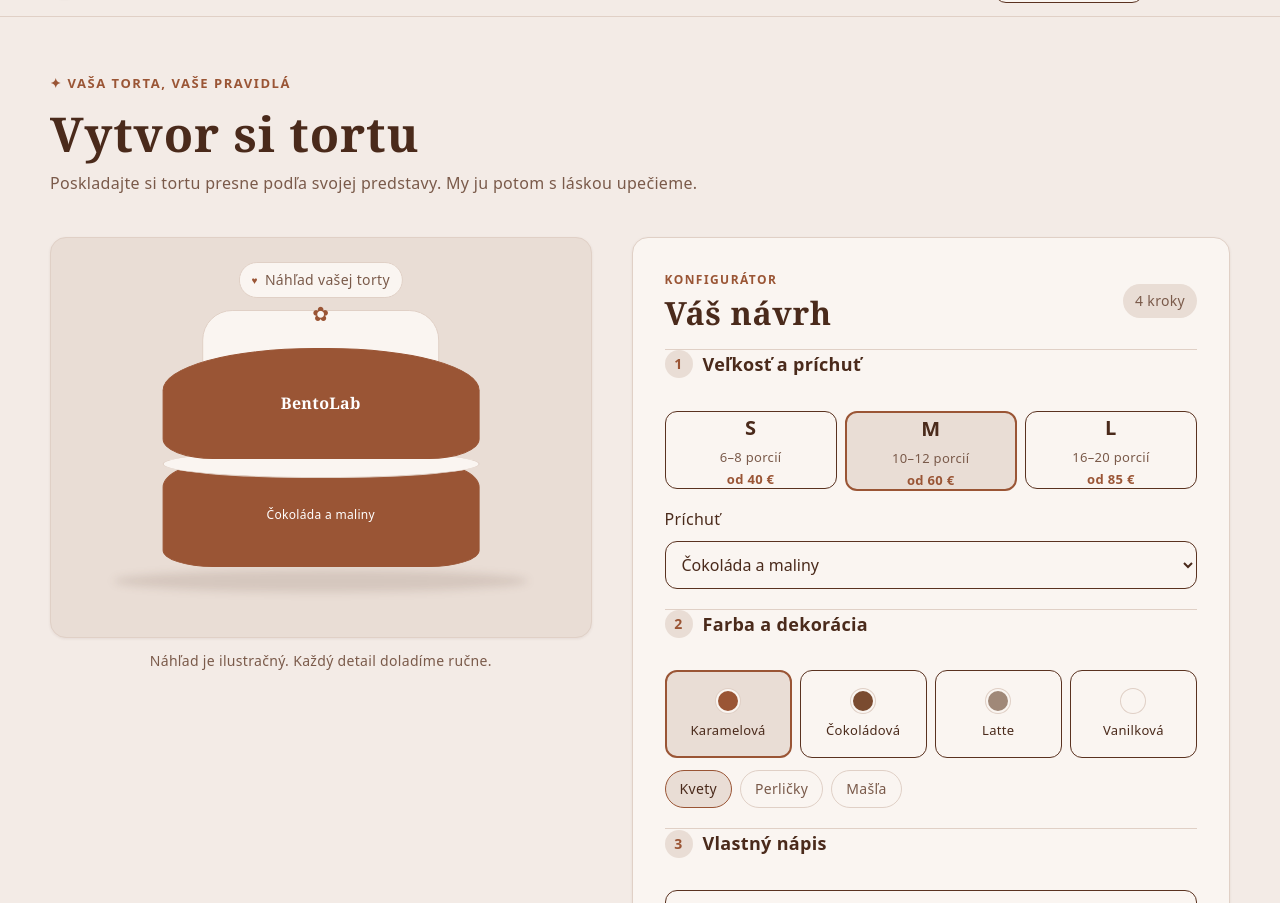
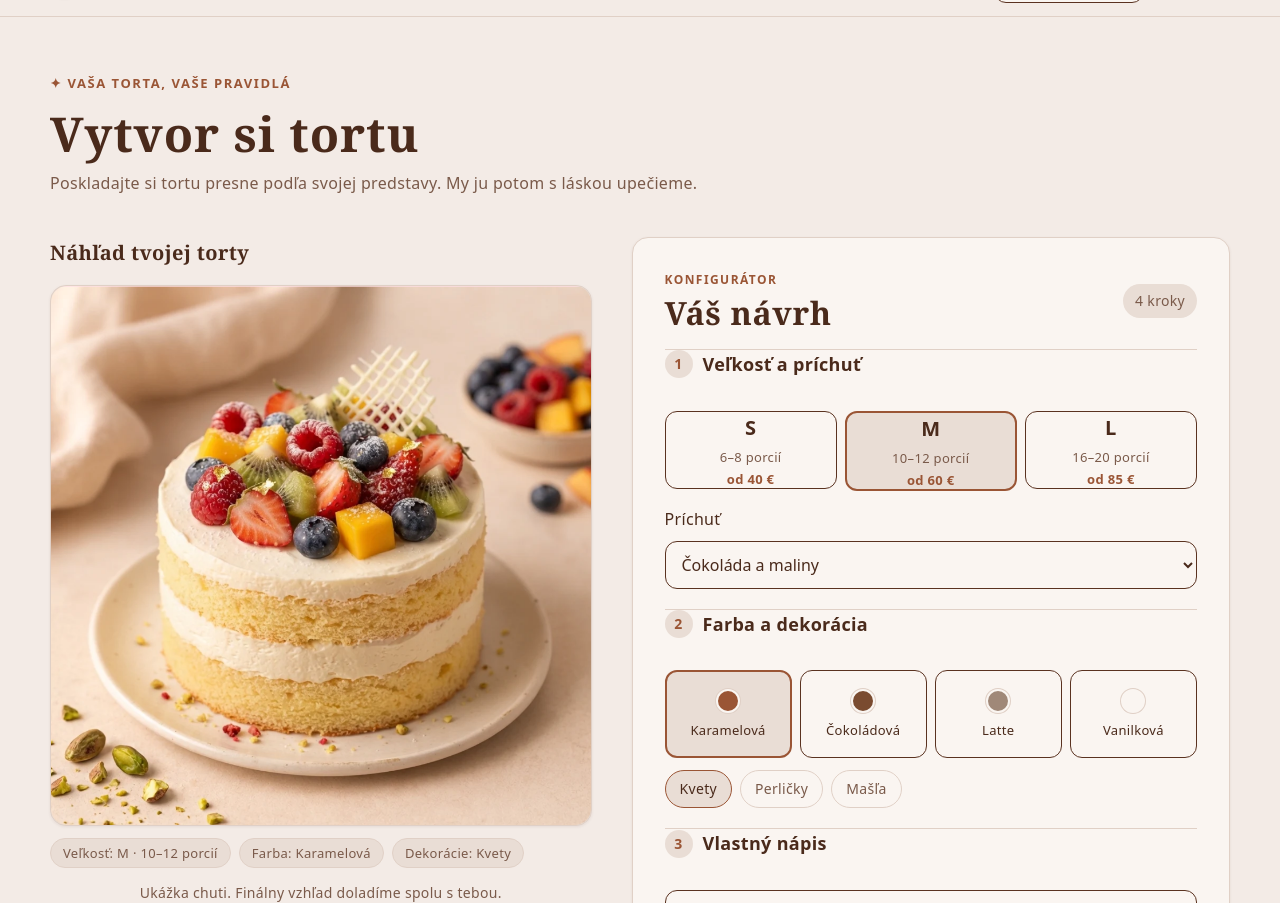
Before and after one commit to khainatska/cukr-re-BentoLab-, a plain HTML site: page konfigurator.html in a window 1280 px wide. Shown: the part 49-952 px from the top of the page. Drawn offline with Linux system fonts and the light colour scheme.

Commit message:
Konfigurátor: fotografia torty v náhľade namiesto nakreslenej ilustrácie

```diff
--- a/konfigurator.html
+++ b/konfigurator.html
@@ -67,22 +67,17 @@
 
       <div class="builder-layout">
         <figure class="cake-preview">
+          <h2 class="preview-heading">Náhľad tvojej torty</h2>
           <div class="cake-preview-panel">
-            <div class="preview-label"><span aria-hidden="true">♥</span> Náhľad vašej torty</div>
-            <div class="preview-cake" data-color="caramel" data-size="M" data-decorations="flowers" aria-hidden="true">
-              <span class="preview-decoration preview-flower">✿</span>
-              <span class="preview-decoration preview-pearls"><span></span><span></span><span></span><span></span><span></span></span>
-              <span class="preview-decoration preview-bow"><span></span></span>
-              <div class="preview-top"></div>
-              <div class="preview-layer">
-                <span class="preview-inscription">BentoLab</span>
-              </div>
-              <div class="preview-filling"></div>
-              <div class="preview-base">Čokoláda a maliny</div>
-              <div class="preview-shadow"></div>
-            </div>
+            <img class="preview-image" id="cake-preview-image" src="img/Ovocné.pokušenie.png" alt="Torta s príchuťou Čokoláda a maliny" loading="lazy">
+            <p class="preview-inscription" id="preview-inscription" aria-live="polite" hidden></p>
           </div>
-          <figcaption>Náhľad je ilustračný. Každý detail doladíme ručne.</figcaption>
+          <div class="preview-chips" aria-label="Aktuálny výber torty">
+            <span class="preview-chip" id="preview-size-chip">Veľkosť: M · 10–12 porcií</span>
+            <span class="preview-chip" id="preview-color-chip">Farba: Karamelová</span>
+            <span class="preview-chip" id="preview-decoration-chip">Dekorácie: Kvety</span>
+          </div>
+          <figcaption>Ukážka chuti. Finálny vzhľad doladíme spolu s tebou.</figcaption>
         </figure>
 
         <section class="config-card" aria-labelledby="config-title">
@@ -113,10 +108,10 @@
               </div>
               <label class="field-label" for="cake-flavor">Príchuť</label>
               <select class="config-select config-choice" id="cake-flavor" name="flavor">
-                <option selected>Čokoláda a maliny</option>
-                <option>Vanilkový obláčik</option>
-                <option>Pistáciový sen</option>
-                <option>Slaný karamel</option>
+                <option data-image="img/Ovocné.pokušenie.png" selected>Čokoláda a maliny</option>
+                <option data-image="img/Vanilkový.obláčik.png">Vanilkový obláčik</option>
+                <option data-image="img/pistaciovy-sen.png">Pistáciový sen</option>
+                <option data-image="img/Slaný_karamel.png">Slaný karamel</option>
               </select>
             </fieldset>
 
@@ -124,33 +119,33 @@
               <legend><span class="step-index">2</span> Farba a dekorácia</legend>
               <div class="color-options">
                 <label class="color-option">
-                  <input class="config-choice" type="radio" name="color" value="Karamelová" data-color="caramel" checked>
+                  <input class="config-choice" type="radio" name="color" value="Karamelová" checked>
                   <span class="color-option-content"><span class="color-swatch swatch-caramel"></span><span>Karamelová</span></span>
                 </label>
                 <label class="color-option">
-                  <input class="config-choice" type="radio" name="color" value="Čokoládová" data-color="chocolate">
+                  <input class="config-choice" type="radio" name="color" value="Čokoládová">
                   <span class="color-option-content"><span class="color-swatch swatch-chocolate"></span><span>Čokoládová</span></span>
                 </label>
                 <label class="color-option">
-                  <input class="config-choice" type="radio" name="color" value="Latte" data-color="latte">
+                  <input class="config-choice" type="radio" name="color" value="Latte">
                   <span class="color-option-content"><span class="color-swatch swatch-latte"></span><span>Latte</span></span>
                 </label>
                 <label class="color-option">
-                  <input class="config-choice" type="radio" name="color" value="Vanilková" data-color="vanilla">
+                  <input class="config-choice" type="radio" name="color" value="Vanilková">
                   <span class="color-option-content"><span class="color-swatch swatch-vanilla"></span><span>Vanilková</span></span>
                 </label>
               </div>
               <div class="decoration-options">
                 <label class="decoration-option">
-                  <input class="config-choice" type="checkbox" name="decoration" value="Kvety" data-preview="flowers" checked>
+                  <input class="config-choice" type="checkbox" name="decoration" value="Kvety" checked>
                   <span>Kvety</span>
                 </label>
                 <label class="decoration-option">
-                  <input class="config-choice" type="checkbox" name="decoration" value="Perličky" data-preview="pearls">
+                  <input class="config-choice" type="checkbox" name="decoration" value="Perličky">
                   <span>Perličky</span>
                 </label>
                 <label class="decoration-option">
-                  <input class="config-choice" type="checkbox" name="decoration" value="Mašľa" data-preview="bow">
+                  <input class="config-choice" type="checkbox" name="decoration" value="Mašľa">
                   <span>Mašľa</span>
                 </label>
               </div>
--- a/konfigurator.js
+++ b/konfigurator.js
@@ -6,14 +6,61 @@ if (configurator) {
   const characterCount = document.querySelector("#characters-written");
   const inscriptionInput = document.querySelector("#cake-inscription");
   const flavorSelect = document.querySelector("#cake-flavor");
-  const previewCake = document.querySelector(".preview-cake");
-  const previewBase = document.querySelector(".preview-base");
-  const previewInscription = document.querySelector(".preview-inscription");
+  const previewImage = document.querySelector("#cake-preview-image");
+  const previewInscription = document.querySelector("#preview-inscription");
+  const previewSizeChip = document.querySelector("#preview-size-chip");
+  const previewColorChip = document.querySelector("#preview-color-chip");
+  const previewDecorationChip = document.querySelector("#preview-decoration-chip");
   const photoInput = document.querySelector("#cake-photo");
   const uploadStatus = document.querySelector("#upload-status");
   const addToCartButton = document.querySelector("#add-config-to-cart");
   const cartCount = document.querySelector(".cart-count");
   const cartButton = document.querySelector(".cart-button");
+  let previewImageRequest = 0;
+  let previewImageTransition;
+
+  const updatePreviewImage = () => {
+    const selectedFlavor = flavorSelect.selectedOptions[0];
+    const imagePath = selectedFlavor.dataset.image;
+    const imageAlt = `Torta s príchuťou ${selectedFlavor.textContent.trim()}`;
+    const request = ++previewImageRequest;
+
+    window.clearTimeout(previewImageTransition);
+
+    if (previewImage.getAttribute("src") === imagePath) {
+      previewImage.alt = imageAlt;
+      previewImage.classList.remove("is-changing");
+      return;
+    }
+
+    const imageToLoad = new Image();
+    imageToLoad.onload = () => {
+      if (request !== previewImageRequest) {
+        return;
+      }
+
+      previewImage.classList.add("is-changing");
+      previewImageTransition = window.setTimeout(() => {
+        if (request !== previewImageRequest) {
+          return;
+        }
+
+        previewImage.src = imagePath;
+        previewImage.alt = imageAlt;
+        window.requestAnimationFrame(() => {
+          if (request === previewImageRequest) {
+            previewImage.classList.remove("is-changing");
+          }
+        });
+      }, 300);
+    };
+    imageToLoad.onerror = () => {
+      if (request === previewImageRequest) {
+        console.error(`Nepodarilo sa načítať fotografiu náhľadu: ${imagePath}`);
+      }
+    };
+    imageToLoad.src = imagePath;
+  };
 
   const updateSummary = () => {
     const size = configurator.querySelector('input[name="size"]:checked');
@@ -32,13 +79,12 @@ if (configurator) {
 
     summaryDetails.textContent = details.join(" · ");
     estimatedPrice.textContent = `${size?.dataset.price ?? estimatedPrice.dataset.price} €`;
-    previewCake.dataset.color = color?.dataset.color ?? "caramel";
-    previewCake.dataset.size = size?.value ?? "M";
-    previewCake.dataset.decorations = selectedDecorations
-      .map((option) => option.dataset.preview)
-      .join(" ");
-    previewBase.textContent = flavorSelect.value;
-    previewInscription.textContent = inscriptionInput.value.trim() || "BentoLab";
+    previewSizeChip.textContent = `Veľkosť: ${size?.value ?? "M"} · ${size?.dataset.portions ?? "10–12 porcií"}`;
+    previewColorChip.textContent = `Farba: ${color?.value ?? "Karamelová"}`;
+    previewDecorationChip.textContent = `Dekorácie: ${selectedDecorations.map((option) => option.value).join(", ") || "bez dekorácie"}`;
+    previewInscription.textContent = inscriptionInput.value.trim();
+    previewInscription.hidden = !inscriptionInput.value.trim();
+    updatePreviewImage();
   };
 
   configurator.querySelectorAll(".config-choice").forEach((choice) => {
--- a/styles.css
+++ b/styles.css
@@ -924,17 +924,24 @@ input::placeholder {
 }
 
 .cake-preview {
+  position: sticky;
+  top: 82px;
+  align-self: start;
   min-width: 0;
   max-width: 100%;
   margin: 0;
+}
+
+.preview-heading {
+  margin: 0 0 16px;
+  color: var(--text);
+  font-size: var(--font-size-h3);
 }
 
 .cake-preview-panel {
   position: relative;
   width: 100%;
-  aspect-ratio: 1.35 / 1;
-  display: grid;
-  place-items: center;
+  aspect-ratio: 1 / 1;
   overflow: hidden;
   border: 1px solid var(--border-card);
   border-radius: var(--radius-card);
@@ -942,209 +949,68 @@ input::placeholder {
   box-shadow: var(--shadow-card);
 }
 
-.preview-label {
+.preview-image {
+  display: block;
+  width: 100%;
+  height: 100%;
+  aspect-ratio: 1 / 1;
+  object-fit: cover;
+  border-radius: inherit;
+  transition: opacity 0.3s ease;
+}
+
+.preview-image.is-changing {
+  opacity: 0;
+}
+
+.preview-inscription {
   position: absolute;
-  top: 6%;
+  bottom: 20px;
   left: 50%;
-  display: flex;
-  align-items: center;
-  gap: 7px;
-  padding: 6px 12px;
+  max-width: calc(100% - 32px);
+  margin: 0;
+  padding: 8px 16px;
+  border: 1px solid var(--border-card);
+  border-radius: var(--radius-field);
+  background: var(--card);
+  color: var(--text);
+  font-family: var(--font-heading);
+  font-size: 16px;
+  font-weight: 700;
+  line-height: 1.4;
+  text-align: center;
+  overflow-wrap: anywhere;
+  transform: translateX(-50%);
+}
+
+.preview-inscription[hidden] {
+  display: none;
+}
+
+.preview-chips {
+  display: flex;
+  flex-wrap: wrap;
+  gap: 8px;
+  margin-top: 12px;
+}
+
+.preview-chip {
+  max-width: 100%;
+  padding: 5px 12px;
   border: 1px solid var(--border-card);
   border-radius: var(--radius-pill);
-  background: var(--card);
+  background: var(--block);
+  color: var(--text-secondary);
+  font-size: 13px;
+  line-height: 1.4;
+  overflow-wrap: anywhere;
+}
+
+.cake-preview figcaption {
+  margin-top: 14px;
   color: var(--text-secondary);
   font-size: 14px;
-  transform: translateX(-50%);
-  white-space: nowrap;
-}
-
-.preview-label span {
-  color: var(--accent);
-  font-size: 10px;
-}
-
-.preview-cake {
-  --cake-icing: var(--accent);
-  --cake-ink: var(--btn-text);
-  --cake-scale: 1;
-  position: relative;
-  width: min(440px, 88%);
-  aspect-ratio: 1 / 0.72;
-  transform: scale(var(--cake-scale));
-  transform-origin: center;
-}
-
-.preview-cake[data-size="S"] {
-  --cake-scale: 0.78;
-}
-
-.preview-cake[data-size="L"] {
-  --cake-scale: 1.2;
-}
-
-.preview-cake[data-color="chocolate"] {
-  --cake-icing: var(--btn-primary);
-}
-
-.preview-cake[data-color="latte"] {
-  --cake-icing: var(--placeholder);
-}
-
-.preview-cake[data-color="vanilla"] {
-  --cake-icing: var(--card);
-  --cake-ink: var(--text);
-}
-
-.preview-top,
-.preview-layer,
-.preview-filling,
-.preview-base {
-  position: absolute;
-  left: 50%;
-  width: 72%;
-  transform: translateX(-50%);
-}
-
-.preview-top {
-  z-index: 2;
-  top: 10%;
-  width: 54%;
-  height: 19%;
-  border: 1px solid var(--border-card);
-  border-radius: 30px 30px 10px 10px;
-  background: var(--card);
-}
-
-.preview-decoration {
-  display: none;
-  position: absolute;
-  z-index: 4;
-  left: 50%;
-  color: var(--accent);
-}
-
-.preview-cake[data-decorations~="flowers"] .preview-flower {
-  top: 6%;
-  display: block;
-  font-size: 20px;
-  transform: translateX(-50%);
-}
-
-.preview-cake[data-decorations~="pearls"] .preview-pearls {
-  top: 30%;
-  width: 62%;
-  display: flex;
-  justify-content: space-between;
-  transform: translateX(-50%);
-}
-
-.preview-pearls span {
-  width: 9px;
-  height: 9px;
-  border: 1px solid var(--accent);
-  border-radius: var(--radius-circle);
-  background: var(--card);
-}
-
-.preview-cake[data-decorations~="bow"] .preview-bow {
-  top: 14%;
-  width: 42px;
-  height: 20px;
-  display: block;
-  transform: translateX(-50%);
-}
-
-.preview-bow::before,
-.preview-bow::after {
-  position: absolute;
-  top: 2px;
-  width: 16px;
-  height: 12px;
-  border: 2px solid var(--accent);
-  border-radius: 70% 30%;
-  content: "";
-}
-
-.preview-bow::before {
-  left: 1px;
-}
-
-.preview-bow::after {
-  right: 1px;
-  transform: scaleX(-1);
-}
-
-.preview-bow span {
-  position: absolute;
-  top: 6px;
-  left: 17px;
-  width: 8px;
-  height: 8px;
-  border-radius: var(--radius-circle);
-  background: var(--accent);
-}
-
-.preview-layer {
-  z-index: 3;
-  top: 22%;
-  height: 35%;
-  display: grid;
-  place-items: center;
-  border: 1px solid var(--accent);
-  border-radius: 48% 48% 16% 16% / 38% 38% 18% 18%;
-  background: var(--cake-icing);
-  color: var(--cake-ink);
-}
-
-.preview-inscription {
-  max-width: 90%;
-  overflow: hidden;
-  font-family: var(--font-heading);
-  font-size: clamp(11px, 2vw, 16px);
-  font-weight: 700;
-  text-overflow: ellipsis;
-  white-space: nowrap;
-}
-
-.preview-filling {
-  z-index: 2;
-  top: 54%;
-  height: 9%;
-  border: 1px solid var(--border-card);
-  border-radius: 50%;
-  background: var(--card);
-}
-
-.preview-base {
-  z-index: 1;
-  top: 58%;
-  height: 33%;
-  display: grid;
-  place-items: center;
-  border: 1px solid var(--accent);
-  border-radius: 18% 18% 16% 16% / 24% 24% 16% 16%;
-  background: var(--cake-icing);
-  color: var(--cake-ink);
-  font-size: clamp(8px, 1.5vw, 12px);
-  text-align: center;
-}
-
-.preview-shadow {
-  position: absolute;
-  right: 3%;
-  bottom: 1%;
-  left: 3%;
-  height: 7%;
-  border-radius: 50%;
-  background: rgba(74, 42, 27, 0.12);
-  filter: blur(4px);
-}
-
-.cake-preview figcaption {
-  margin-top: 12px;
-  color: var(--text-secondary);
-  font-size: 14px;
+  line-height: var(--line-height-body);
   text-align: center;
 }
 
@@ -1513,6 +1379,7 @@ input::placeholder {
   }
 
   .cake-preview {
+    position: static;
     width: min(100%, 560px);
     justify-self: center;
   }
@@ -1613,14 +1480,6 @@ input::placeholder {
     padding: 18px;
   }
 
-  .cake-preview-panel {
-    aspect-ratio: 1.15 / 1;
-  }
-
-  .preview-cake {
-    width: min(300px, 80%);
-  }
-
   .hero-actions {
     align-items: flex-start;
     flex-direction: column;
@@ -1632,6 +1491,15 @@ input::placeholder {
 }
 
 @media (max-width: 600px) {
+  .cake-preview-panel {
+    height: min(260px, calc(100vw - 32px));
+    aspect-ratio: auto;
+  }
+
+  .preview-image {
+    aspect-ratio: auto;
+  }
+
   .cake-grid {
     grid-template-columns: minmax(0, 1fr);
     gap: 12px;
```
